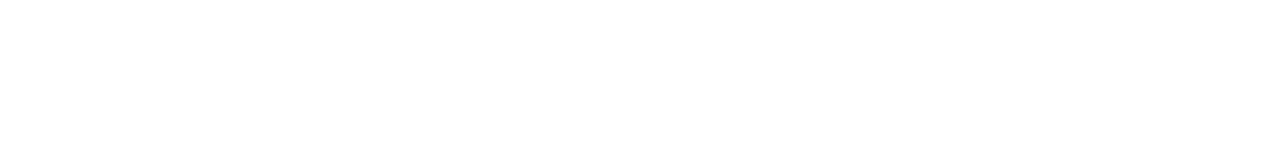
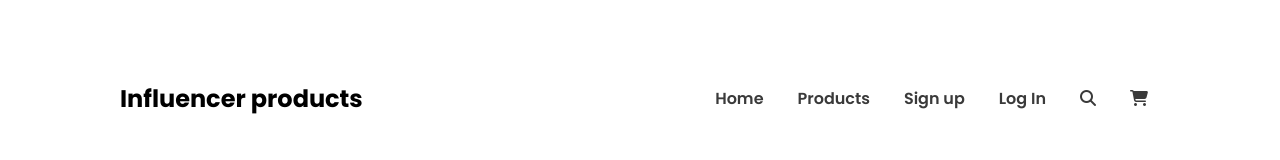
Before and after one commit to imtiazsakib15/influencer-gear, a plain HTML site: page index.html in a window 1280 px wide. Drawn offline with Linux system fonts and the light colour scheme.

Commit message:
navbar added

```diff
--- a/index.html
+++ b/index.html
@@ -1,13 +1,36 @@
 <!DOCTYPE html>
 <html lang="en">
-<head>
-    <meta charset="UTF-8">
-    <meta name="viewport" content="width=device-width, initial-scale=1.0">
+  <head>
+    <meta charset="UTF-8" />
+    <meta name="viewport" content="width=device-width, initial-scale=1.0" />
     <title>Influencer Gear</title>
-</head>
-<body>
-    <header></header>
+    <link rel="preconnect" href="https://fonts.googleapis.com" />
+    <link rel="preconnect" href="https://fonts.gstatic.com" crossorigin />
+    <link
+      href="https://fonts.googleapis.com/css2?family=Poppins:wght@400;500;600;700&display=swap"
+      rel="stylesheet"
+    />
+    <script
+      src="https://kit.fontawesome.com/363766ac37.js"
+      crossorigin="anonymous"
+    ></script>
+    <link rel="stylesheet" href="style.css" />
+  </head>
+  <body>
+    <header>
+      <nav>
+        <h4 class="brand">Influencer products</h4>
+        <ul>
+          <li><a href="">Home</a></li>
+          <li><a href="">Products</a></li>
+          <li><a href="">Sign up</a></li>
+          <li><a href="">Log In</a></li>
+          <li><i class="fas fa-search"></i></li>
+          <li><i class="fa-solid fa-cart-shopping"></i></li>
+        </ul>
+      </nav>
+    </header>
     <main></main>
     <footer></footer>
-</body>
+  </body>
 </html>
--- /dev/null
+++ b/style.css
@@ -0,0 +1,53 @@
+/* Declare Variables */
+:root {
+  --primary-color: #e02c6d;
+  --primary-text: #3a3a3a;
+  --secondary-text: #787885;
+  --h1-font: 3.25rem; /* 52px */
+  --h2-font: 2.5rem; /* 40px */
+  --h3-font: 1.75rem; /* 28px */
+  --h4-font: 1.5rem; /* 24px */
+}
+
+/* Shared Styles */
+* {
+  margin: 0;
+  padding: 0;
+  box-sizing: border-box;
+  font-family: "Poppins", sans-serif;
+}
+
+ul li {
+  list-style: none;
+}
+
+a {
+  text-decoration: none;
+}
+
+/* Header Styles */
+header {
+  padding: 5rem 7.5rem 0;
+}
+
+/* Navbar Styles */
+header nav {
+  display: flex;
+  justify-content: space-between;
+  align-items: center;
+}
+
+header nav ul {
+  display: flex;
+  align-items: center;
+}
+
+header nav ul li > * {
+  margin-left: 10px;
+  padding: 10px 12px;
+  font-weight: 600;
+  color: var(--primary-text);
+}
+.brand {
+  font-size: var(--h4-font);
+}
```
